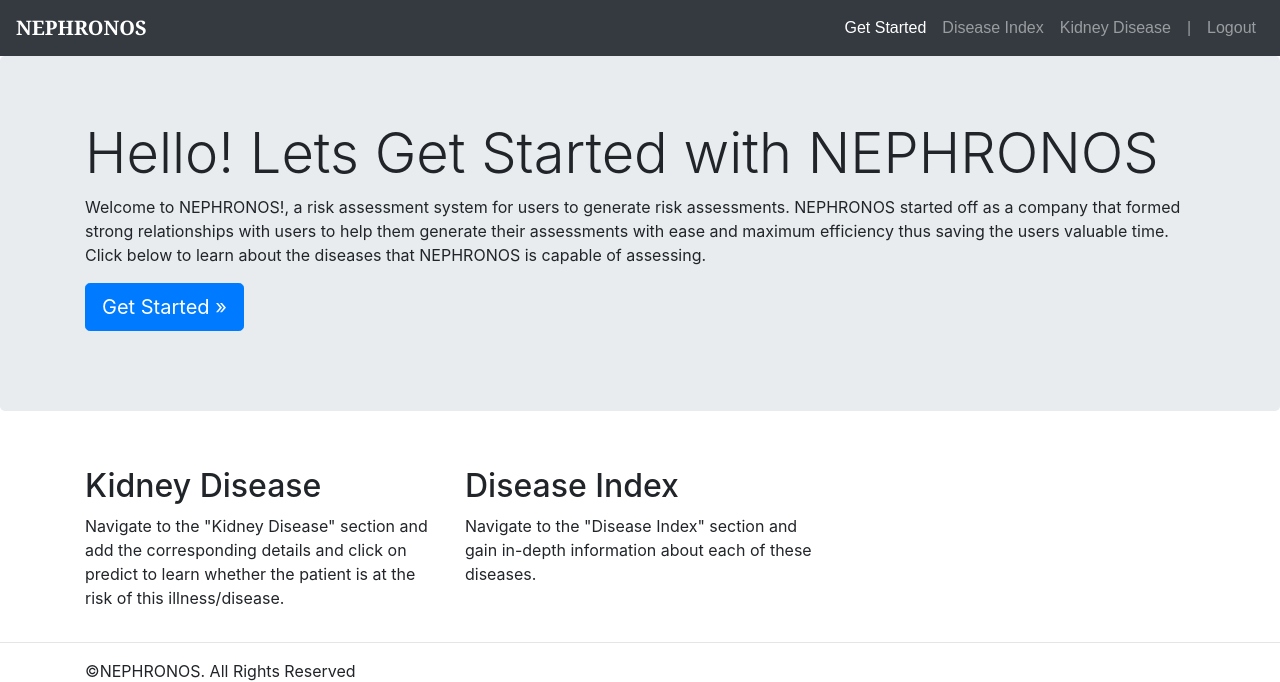
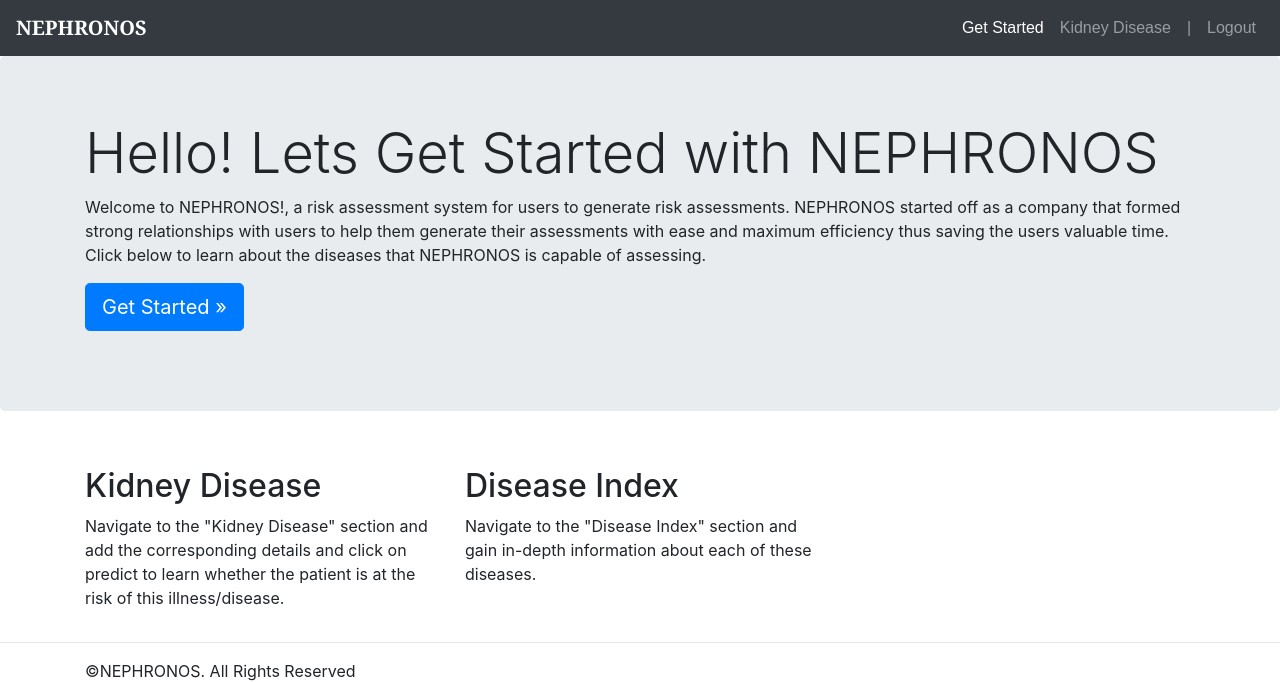
Before and after one commit to Shaakarraj/IBM-Project-3123-1664284021, a Flask app: page /dashboard in a window 1280 px wide. Shown: the top 682 px of the page. Run offline with Flask 2, Linux system fonts and the light colour scheme; a user stored in the database is signed in; some libraries are stand-ins or nearby versions.

Commit message:
dis index

```diff
--- a/Final Deliverables/finalcode-ckd/templates/dashboard.html
+++ b/Final Deliverables/finalcode-ckd/templates/dashboard.html
@@ -42,9 +42,6 @@ nav {
                     <ul class="navbar-nav ml-auto">
                     <li class="nav-item active">
                         <a class="nav-link" href="/dashboard">Get Started</a>
-                    </li>
-                    <li class="nav-item">
-                        <a class="nav-link" href="/disindex">Disease Index</a>
                     </li>
 
                     <li class="nav-item">
```
Also changed, not shown: Final Deliverables/finalcode-ckd/instance/database.db.
